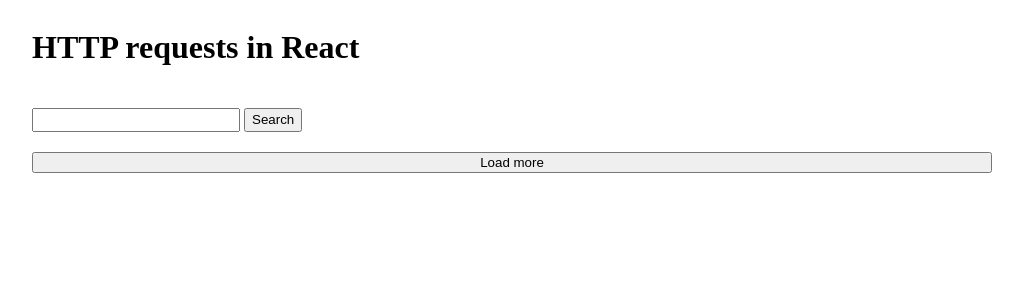
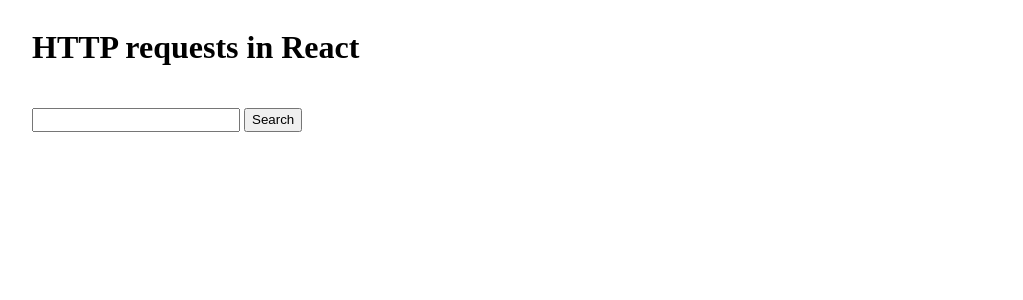
Before and after one commit to OlenkaPasko/R-lesson03, a React (Vite) app: page / in a window 1280 px wide. Shown: the top 300 px of the page, without its empty margins (128-1151 px from the left). Built offline with nearby package versions, Linux system fonts and the light colour scheme.

Commit message:
handleLoadMore

```diff
--- a/src/Components/App/App.jsx
+++ b/src/Components/App/App.jsx
@@ -35,7 +35,7 @@ export default function App() {
   //маємо три стани і так працюємо з шттп запитом, патрн. 1,2 вар.
   const handleSearch = async (newTopic) => {
     setArticles([]); //це длятого,щоб зникав попередній запит
-    setPage(1);
+    setPage(1);//це щоб шукало з першої сторінки
     setTopic(newTopic);
   };
   const handleLoadMore = () => {
@@ -97,11 +97,13 @@ export default function App() {
     <div className={css.container}>
       <h1>HTTP requests in React</h1>
       <SearchForm onSearch={handleSearch} />
+      {articles.length > 0 && <ArticleList items={articles} />}
       {loading && <p>Loading articles...</p>}
       {error && <p>Oops...The was an error,pleas reload this page</p>}
       {/*Не треба рендерити порожній елемент,завжди є умова/в даному кейсі не буде порожнього юл, а буде рендеритися коли приходитимуть дані з бекенду */}
-      {articles.length > 0 && <ArticleList items={articles} />}
-      <button onClick={handleLoadMore}>Load more</button>
+      {articles.length > 0 && !loading && (
+        <button onClick={handleLoadMore}>Load more</button>
+      )}
 
       {/*<h1>Forms with Formik</h1>
       <UserForm onAdd={addUser} />
```
